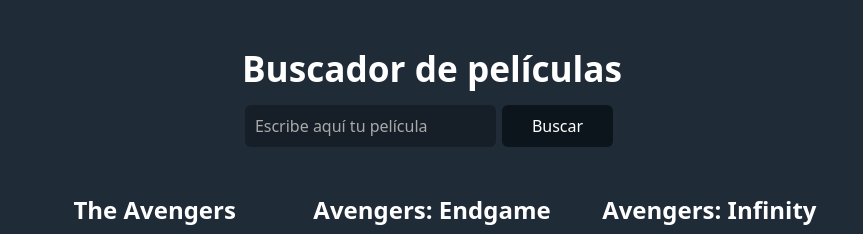
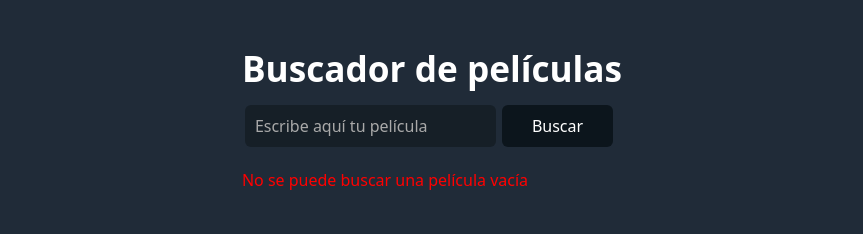
Before and after one commit to davidFCDev/prueba-rapida-20, a React (Vite) app: page / in a window 1280 px wide. Shown: the top 234 px of the page, without its empty margins (208-1071 px from the left). Built offline with nearby package versions, Linux system fonts and the light colour scheme.

Commit message:
useSearch

```diff
--- a/src/App.jsx
+++ b/src/App.jsx
@@ -1,8 +1,36 @@
+import { useEffect, useId, useState } from "react";
 import "./App.css";
 import { Movies } from "./components/Movies";
 import responseMovies from "./mocks/with-results.json";
 
+function useSearch() {
+  const [search, updateSearch] = useState("");
+  const [error, setError] = useState(null);
+  const isFirstInput = useId(true);
+
+  useEffect(() => {
+    if (isFirstInput.current) {
+      isFirstInput.current = search === "";
+      return;
+    }
+    if (search === "") {
+      setError("No se puede buscar una película vacía");
+      return;
+    }
+
+    if (search.length < 3) {
+      setError("La búsqueda debe tener al menos 3 caracteres");
+      return;
+    }
+
+    setError(null);
+  }, [search, isFirstInput]);
+
+  return { search, updateSearch, error };
+}
+
 function App() {
+  const { search, updateSearch, error } = useSearch();
   const movies = responseMovies.Search;
 
   const mappedMovies = movies.map((movie) => {
@@ -22,6 +50,7 @@
           <input type="text" placeholder="Escribe aquí tu película" />
           <button type="submit">Buscar</button>
         </form>
+        {error && <p style={{ color: "red" }}>{error}</p>}
       </header>
 
       <main>
```
